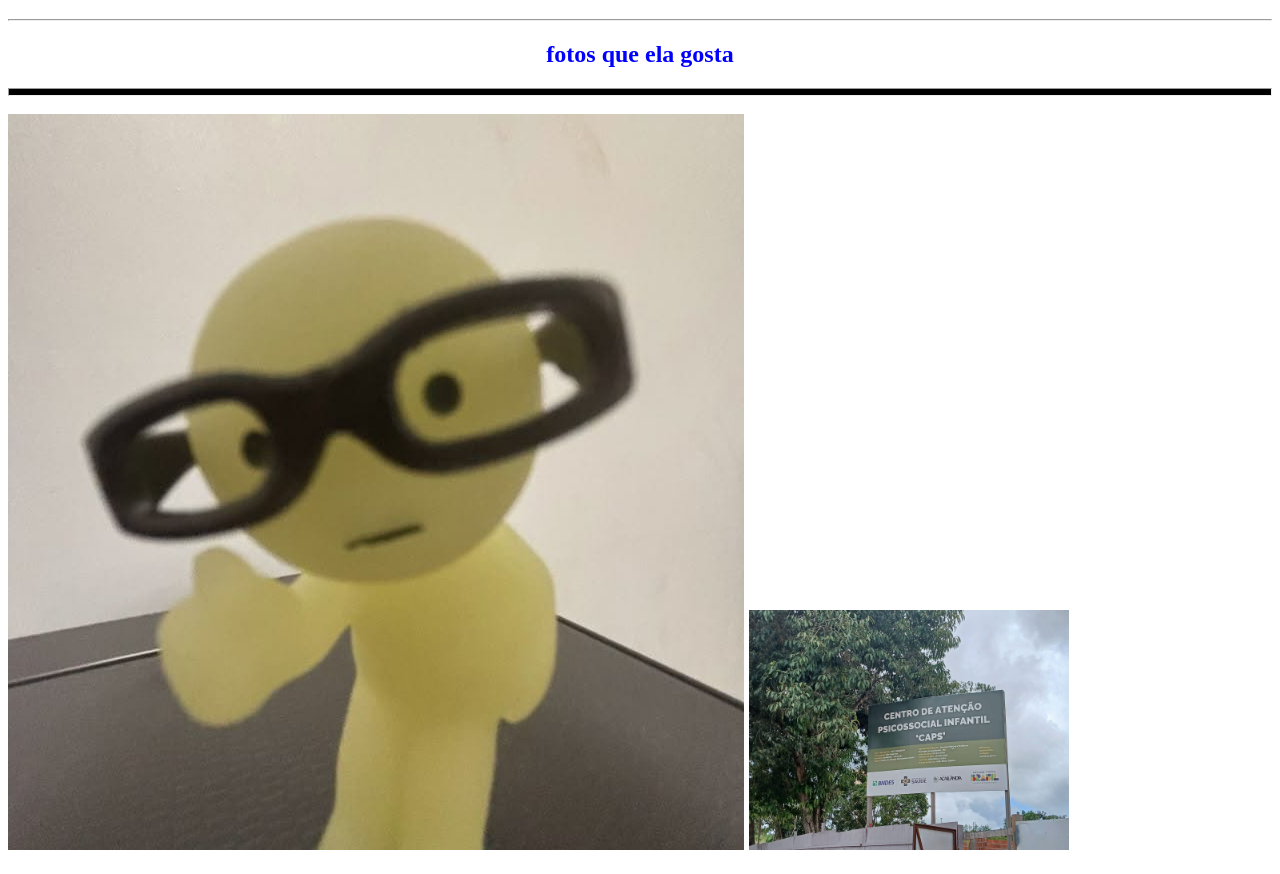
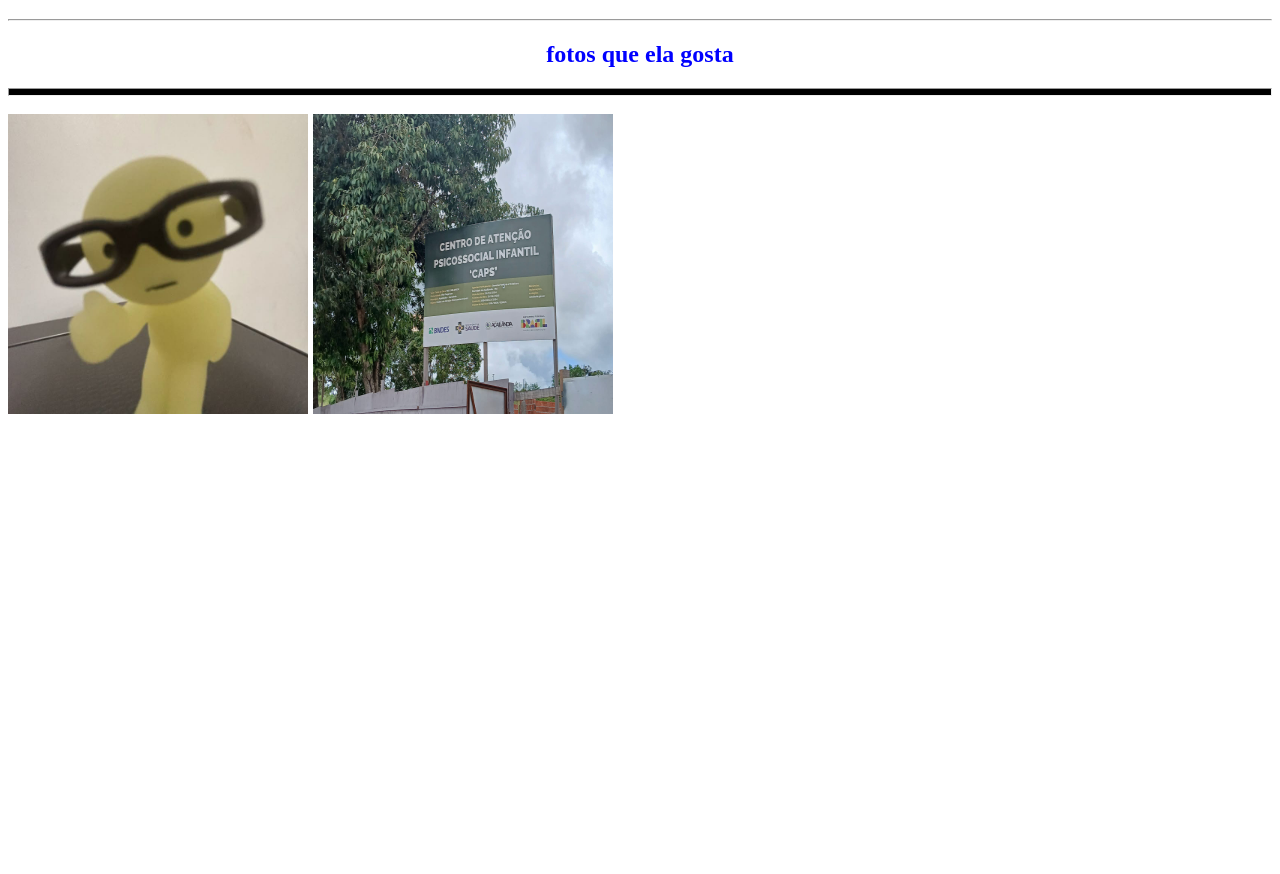
Before and after one commit to shikoji/Shikoji, a plain HTML site: page index.html in a window 1280 px wide. Shown: the part 61-935 px from the top of the page. After the commit the page ends 800 px from the top, so only its background shows below. Drawn offline with Linux system fonts and the light colour scheme.

Commit message:
Update index.html

```diff
--- a/index.html
+++ b/index.html
@@ -12,8 +12,8 @@
     <hr style="color: black; height: 6px; background-color: black;">
 
     <h3>
-      <img src="Pl.jpg"alt="Cara Amarelo width="300" ">
-      <img src="Caps.jpg" alt="Caps" width="320" >
+      <img src="Pl.jpg" width="300" height="300">
+      <img src="Caps.jpg" width="300" height="300" >
     </h3>
 
 </body>
```
